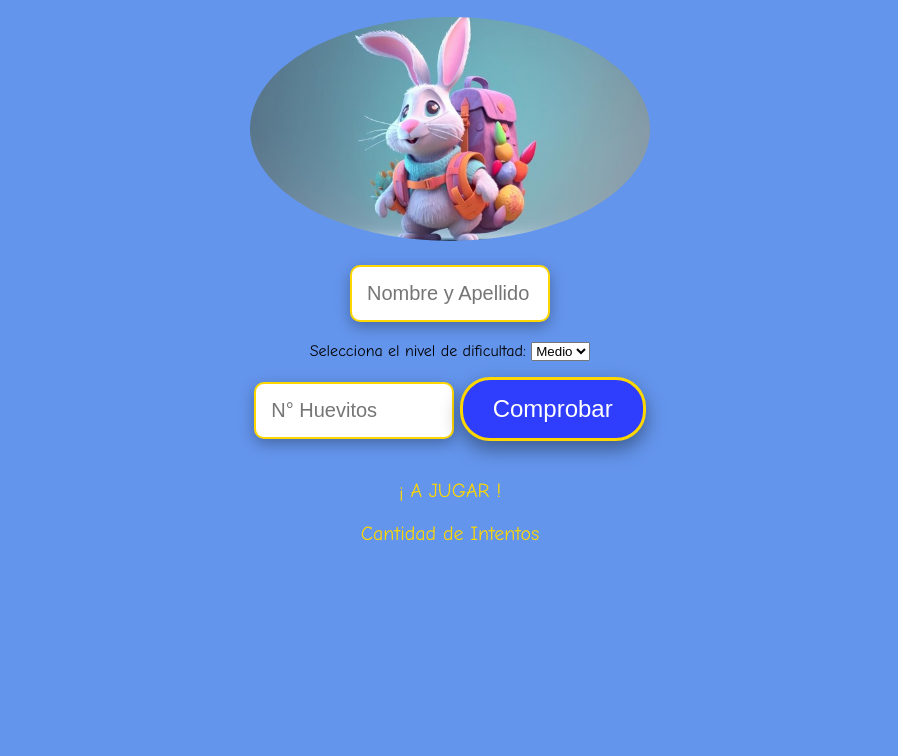
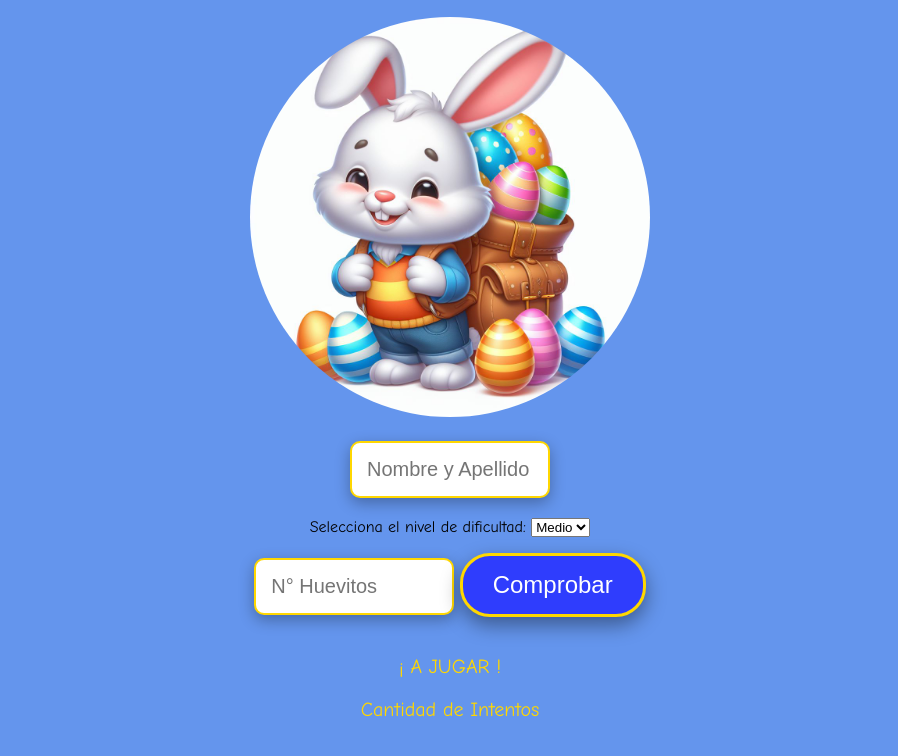
Before and after one commit to CristianLorenzo11/juegodepascua, a plain HTML site: page index.html in a window 1280 px wide. Shown: the part 96-852 px from the top of the page, without its empty margins (190-1088 px from the left). Before the commit the page ends 800 px from the top, so only its background shows below. Drawn offline with Linux system fonts and the light colour scheme.

Commit message:
SE CAMBIA LA FOTO DEL CONEJO

```diff
--- a/index.html
+++ b/index.html
@@ -10,7 +10,7 @@
 <body>
     <h1>Adiviná cuantos huevitos hay en la mochila del conejo</h1>
 
-    <img src="CONEJO.jpeg" alt="Imagen del conejo" style="border-radius: 50%;">
+    <img src="CONEJO2.jpeg" alt="Imagen del conejo" style="border-radius: 50%;">
     <br>
     <input type="text" id="nombreApellido" placeholder="Nombre y Apellido">
     <br>
```
Also changed, not shown: CONEJO2.jpeg (added).
